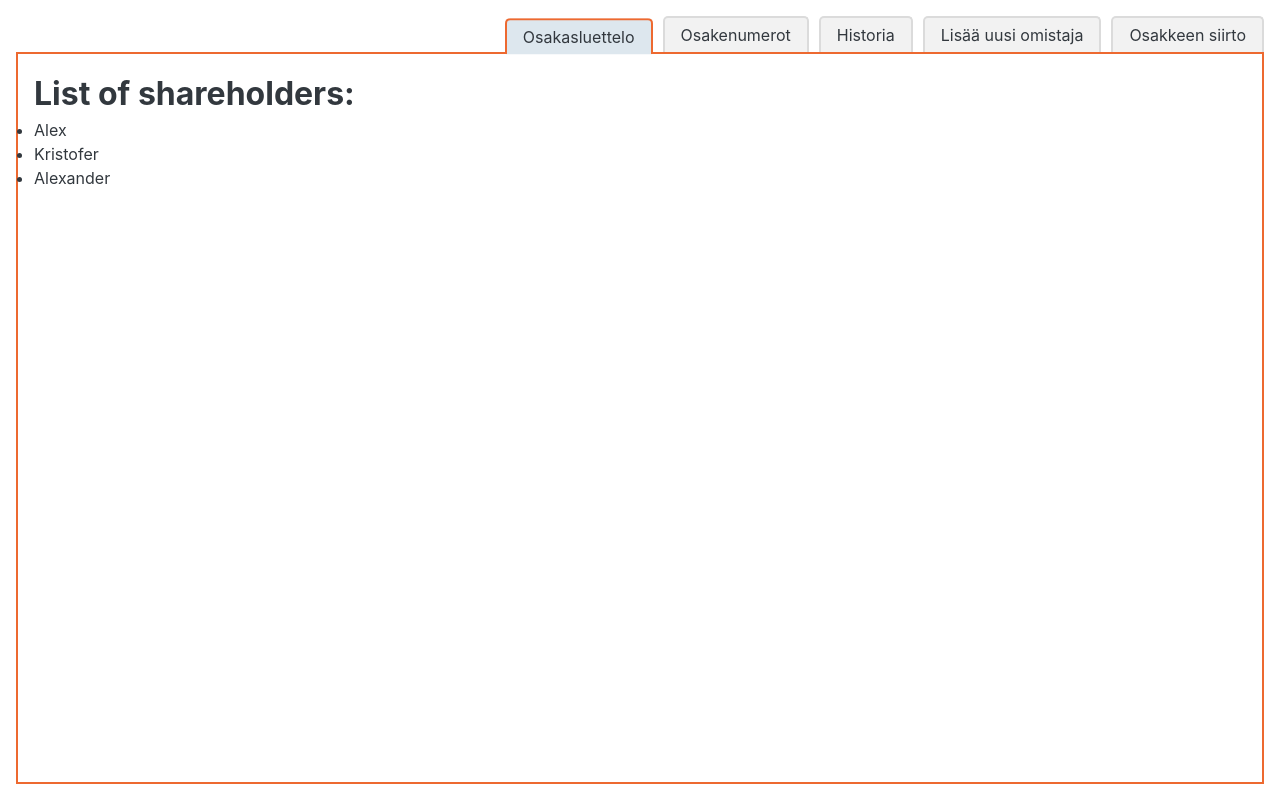
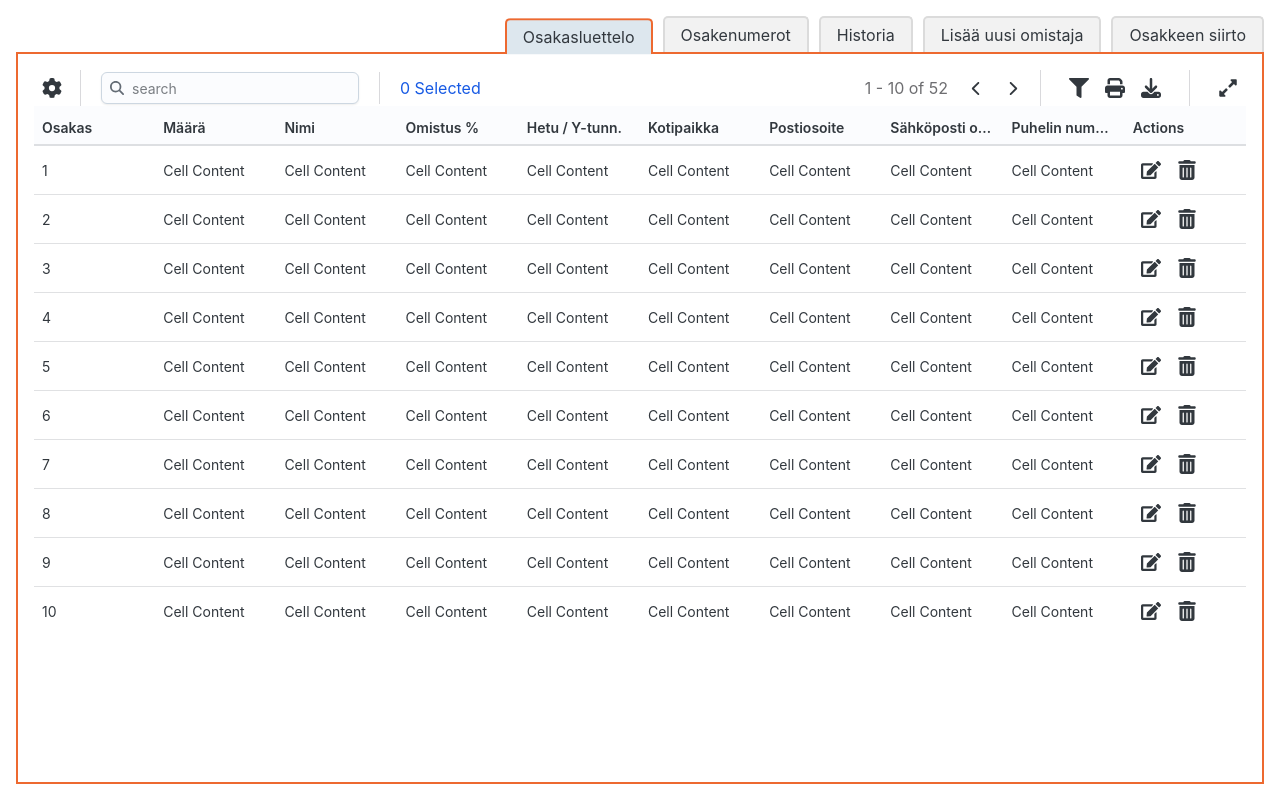
Before and after one commit to cameaann/shareholders-app-frontend, a React (Vite) app: page / in a window 1280 px wide. Built offline with nearby package versions, Linux system fonts and the light colour scheme; no server answers.

Commit message:
adding sharesTable to shareholder component

```diff
--- a/src/components/Shareholders.jsx
+++ b/src/components/Shareholders.jsx
@@ -1,5 +1,6 @@
 import { useState, useEffect } from "react";
 import { getShareholders } from "../services/shareholdersService";
+import SharesTable from "./SharesTable";
 
 
 const initialData = [{id:'bhsd5', name: "Alex"}, {id:'bhso9', name: "Kristofer"}, {id:'jj2o9', name: "Alexander"}];
@@ -19,8 +20,7 @@ const Shareholders = () =>{
 
     return(
         <div>
-            <h1>List of shareholders:</h1>
-            <ul>{shareholdersList.map(person => <li key={person.id}>{person.name}</li>)}</ul>
+            <SharesTable shareholders={shareholdersList}/>
         </div>
     )
 
```
